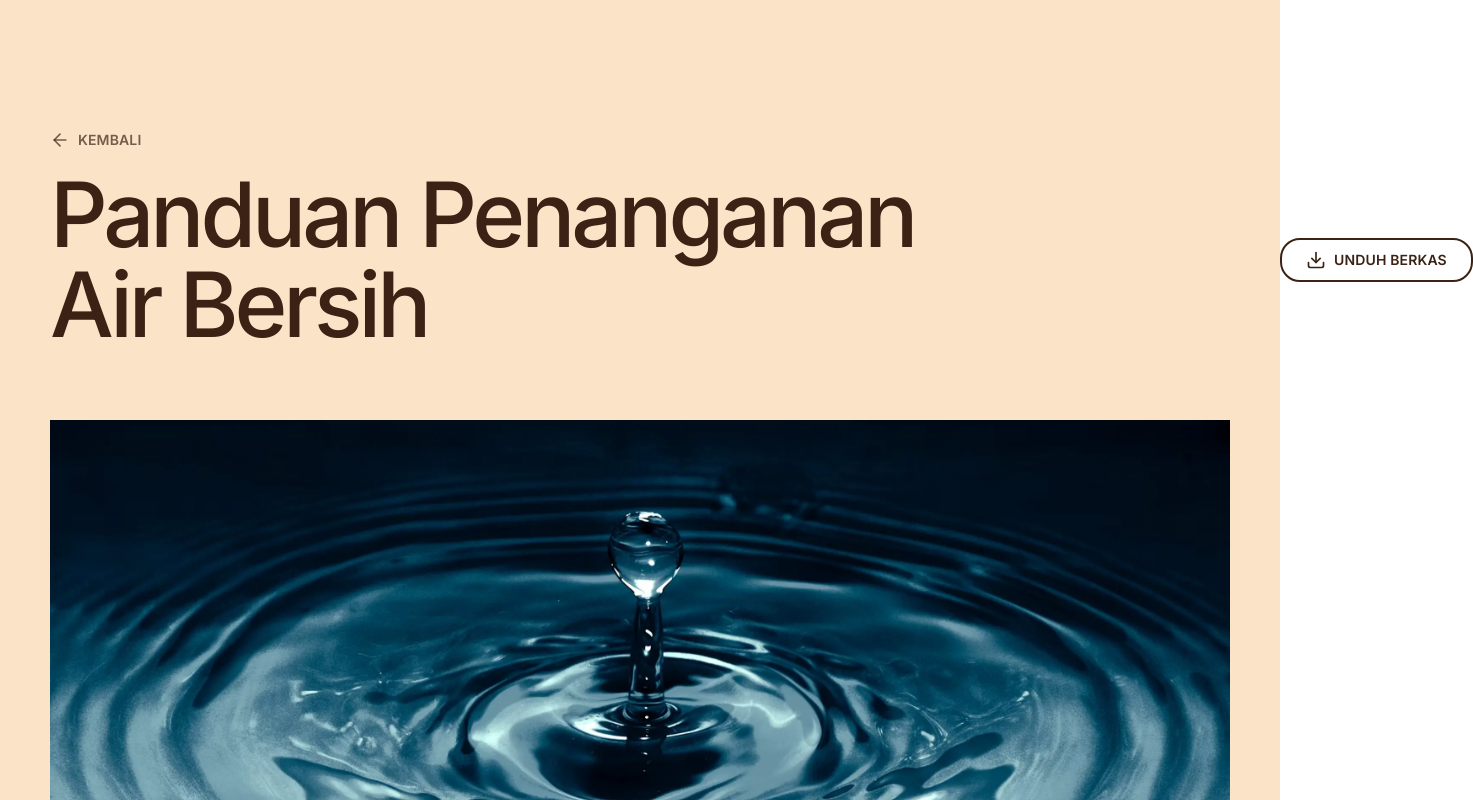
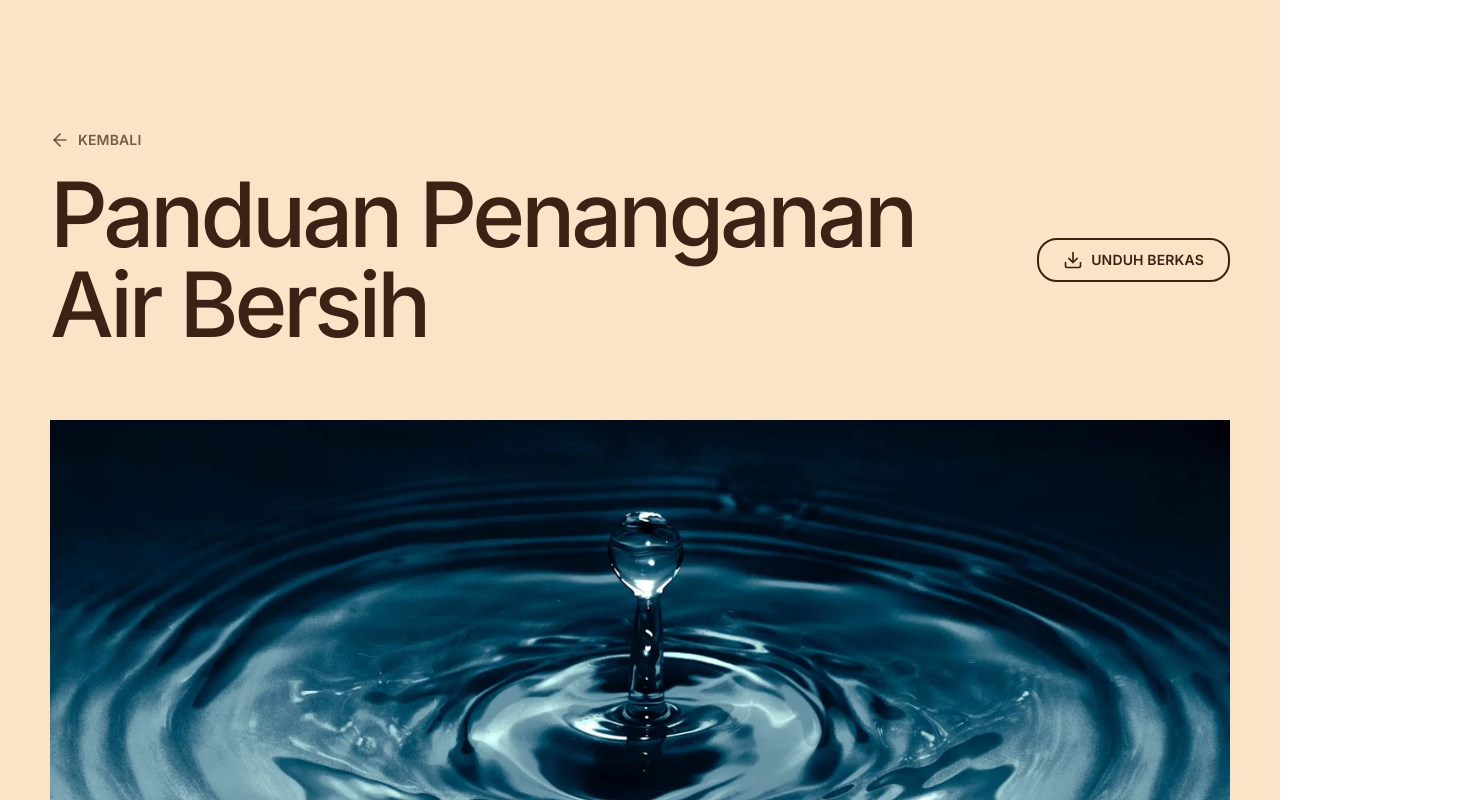
Before and after one commit to Celllzzz/SAKA-SiagaBencanaKalongan, a Next.js app: page /mitigasi/air-bersih in a window 1280 px wide. Shown: the top 800 px of the page, 1473 px wide, since content can reach past the window. Built offline with nearby package versions, Linux system fonts and the light colour scheme.

Commit message:
Fix desktop overflow issue caused by w-full on title sibling to button

```diff
--- a/src/components/mitigasi/mitigasi-detail-header.tsx
+++ b/src/components/mitigasi/mitigasi-detail-header.tsx
@@ -48,7 +48,7 @@
         <div className="w-full flex flex-col xl:flex-row items-start xl:items-center justify-between gap-[30px] xl:gap-[50px]">
 
           {/* Title */}
-          <div className="flex flex-col w-full xl:shrink-0">
+          <div className="flex flex-col flex-1">
             <h1 className="font-[Inter] font-medium text-[40px] md:text-[60px] xl:text-[90px] leading-none tracking-[-0.045em] capitalize text-[#3B2215]">
               {titleTop}
             </h1>
```
